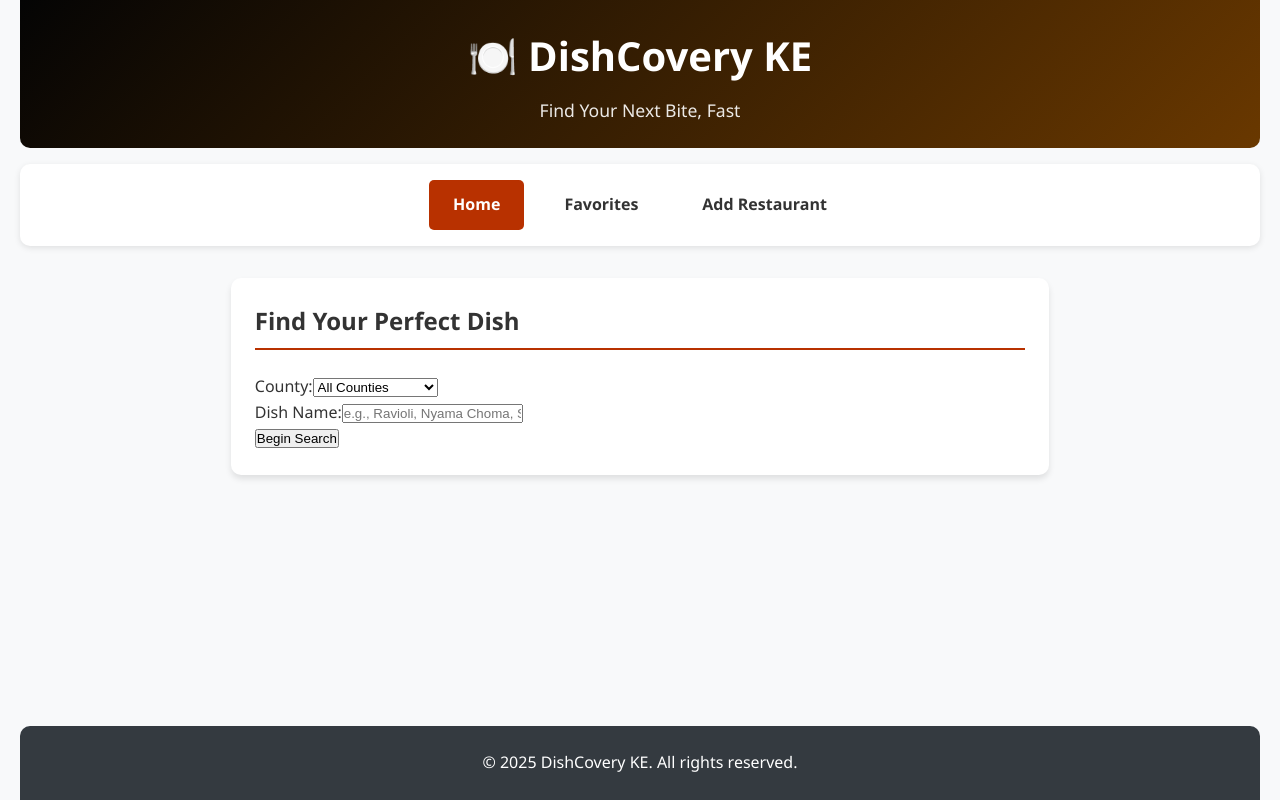
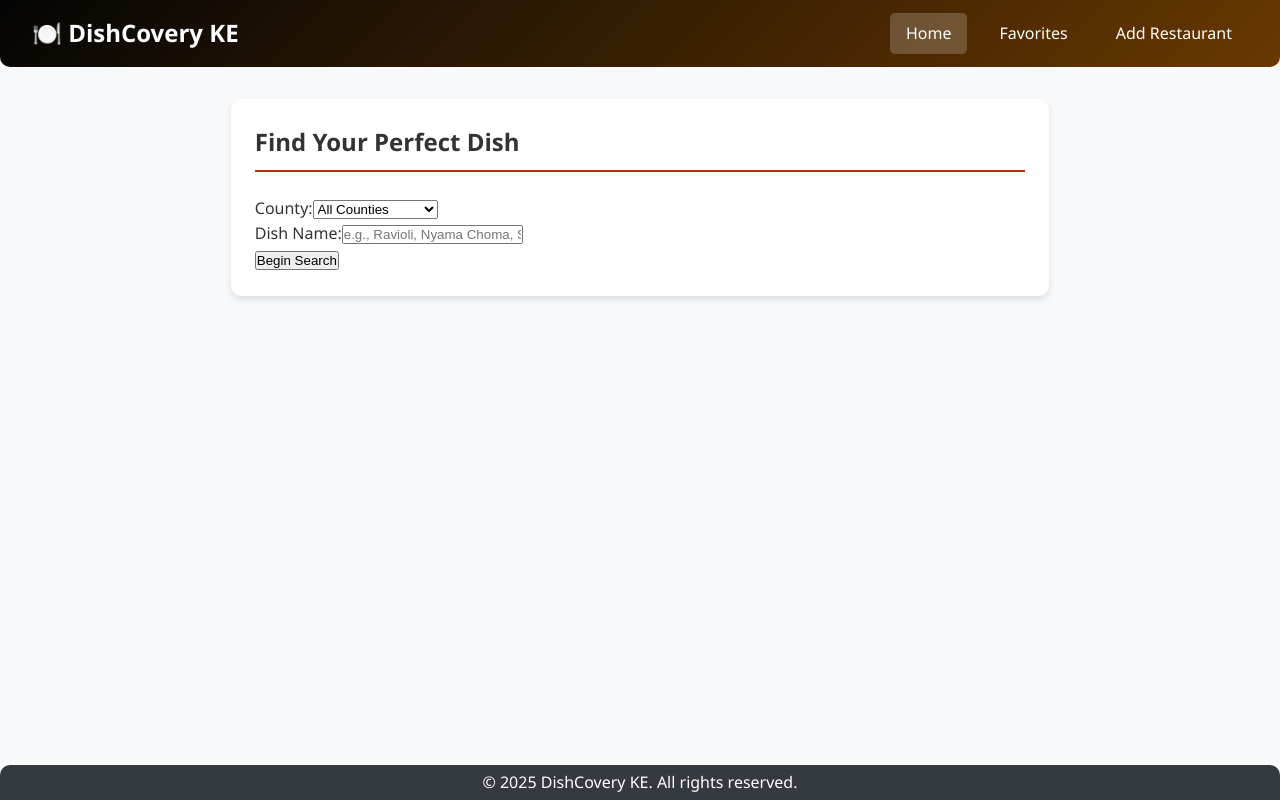
Before and after one commit to susangakii/react-dishcovery-ke, a React (Create React App) app: page / in a window 1280 px wide. Built offline with nearby package versions, Linux system fonts and the light colour scheme; data requests are answered from the project's data file.

Commit message:
updates navbar to be inside the header

```diff
--- a/src/App.css
+++ b/src/App.css
@@ -20,56 +20,65 @@ body {
   flex-direction: column;
 }
 
+.header, footer {
+  width: 100vw; /* fill full viewport width */
+  margin-left: calc(50% - 50vw); /* removes centering margin */
+  margin-right: calc(50% - 50vw);
+}
+
 /* header */
 .header {
   background: linear-gradient(135deg, #040404, #693800);
   color: white;
-  padding: 1.5rem 0;
-  text-align: center;
-  margin-bottom: 1rem;
+  padding: 0.8rem 2rem;
+  margin-bottom: 2rem;
   border-radius: 0 0 10px 10px;
 }
 
-.header h1 {
-  font-size: 2.5rem;
-  margin-bottom: 0.5rem;
-  font-weight: 700;
+.header-content {
+  display: flex;
+  justify-content: space-between;
+  align-items: center;
+  max-width: 1400px;
+  margin: 0 auto;
+  gap: 2rem;
 }
 
-.header p {
-  font-size: 1.1rem;
-  opacity: 0.9;
+.header-left {
+  text-align: left;
+  flex-shrink: 0;
 }
 
-/* navigation bar */
+.header h1 {
+  font-size: 1.5rem;
+  margin: 0;
+  font-weight: 700;
+  white-space: nowrap;
+}
+
+/* navigation Bar - inside header */
 .navbar {
   display: flex;
-  justify-content: center;
   gap: 1rem;
-  background: white;
-  padding: 1rem;
-  border-radius: 10px;
-  box-shadow: 0 2px 6px rgba(0, 0, 0, 0.1);
-  margin-bottom: 2rem;
+  align-items: center;
 }
 
 .nav-link {
-  padding: 0.75rem 1.5rem;
+  padding: 0.5rem 1rem;
   text-decoration: none;
-  color: #333;
-  font-weight: 600;
+  color: white;
+  font-weight: 500;
   border-radius: 5px;
   transition: all 0.3s;
+  font-size: 1rem;
 }
 
 .nav-link:hover {
-  background-color: #f8f9fa;
-  color: #b83100;
+  background-color: rgba(255, 255, 255, 0.1);
 }
 
 .nav-link.active {
-  background-color: #b83100;
-  color: white;
+  background-color: rgba(255, 255, 255, 0.2);
 }
 
 /* main content */
@@ -100,7 +109,7 @@ footer {
   background-color: #343a40;
   color: white;
   text-align: center;
-  padding: 1.5rem;
+  padding: 0.3rem;
   margin-top: auto;
   border-radius: 10px 10px 0 0;
 }
--- a/src/App.js
+++ b/src/App.js
@@ -9,11 +9,13 @@ function App() {
   return (
     <div className="container">
       <header className="header">
-        <h1>🍽️ DishCovery KE</h1>
-        <p>Find Your Next Bite, Fast</p>
+        <div className="header-content">
+          <div className="header-left">
+            <h1>🍽️ DishCovery KE</h1>
+          </div>
+          <NavBar />
+        </div>
       </header>
-
-      <NavBar />
 
       <Routes>
         <Route path="/" element={<HomePage />} />
```
